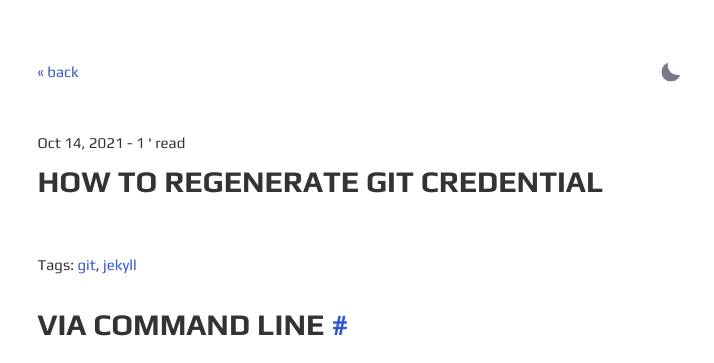
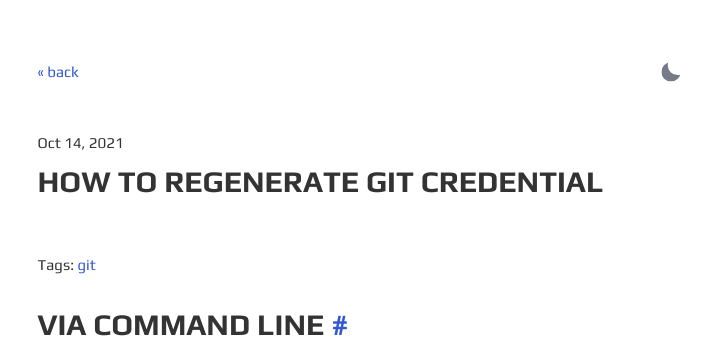
Before and after one commit to yebinable/yebinable.github.io.1, a Jekyll site: the page built from _posts/2021-10-14-How-to-Regenerate-Git-Credential.md, in a window 1280 px wide. Shown: the top 363 px of the page, without its empty margins (280-994 px from the left). Built offline with Jekyll 4.4.1, drawn with Linux system fonts in a browser that asks for light colours.

Commit message:
Post: Deleted minute to read

```diff
--- a/_layouts/post.html
+++ b/_layouts/post.html
@@ -11,8 +11,9 @@ layout: default
     </button>
   </div>
   {% assign minute=content | number_of_words | divided_by: 265 | plus: 1 %}
-  <time datetime="{{ page.date | date_to_xmlschema }}">{{ page.date | date: "%b %-d, %Y" }} -
-    {% if page.minute %} {{ page.minute }} {% else %} {{ minute }} {% endif %}' read</time>
+  <!--<time datetime="{{ page.date | date_to_xmlschema }}">{{ page.date | date: "%b %-d, %Y" }} -
+    {% if page.minute %} {{ page.minute }} {% else %} {{ minute }} {% endif %}' read</time>-->
+  <time datetime="{{ page.date | date_to_xmlschema }}">{{ page.date | date: "%b %-d, %Y" }}</time>
   <!--<h1 class="title">{{ page.title }}</h1>-->
   <h1>{{ page.title }}</h1>
   <span class="meta">
--- a/_posts/2021-10-14-How-to-Regenerate-Git-Credential.md
+++ b/_posts/2021-10-14-How-to-Regenerate-Git-Credential.md
@@ -3,7 +3,7 @@ layout: post
 title: How to Regenerate Git Credential
 description: How to Regenerate Git Credential
 summary: How to Regenerate Git Credential
-tags: [git, jekyll]
+tags: [git]
 ---
 
 # via Command line
--- /dev/null
+++ b/tag/c#.html
@@ -0,0 +1,4 @@
+---
+layout: tag
+tag: c#
+---
```
